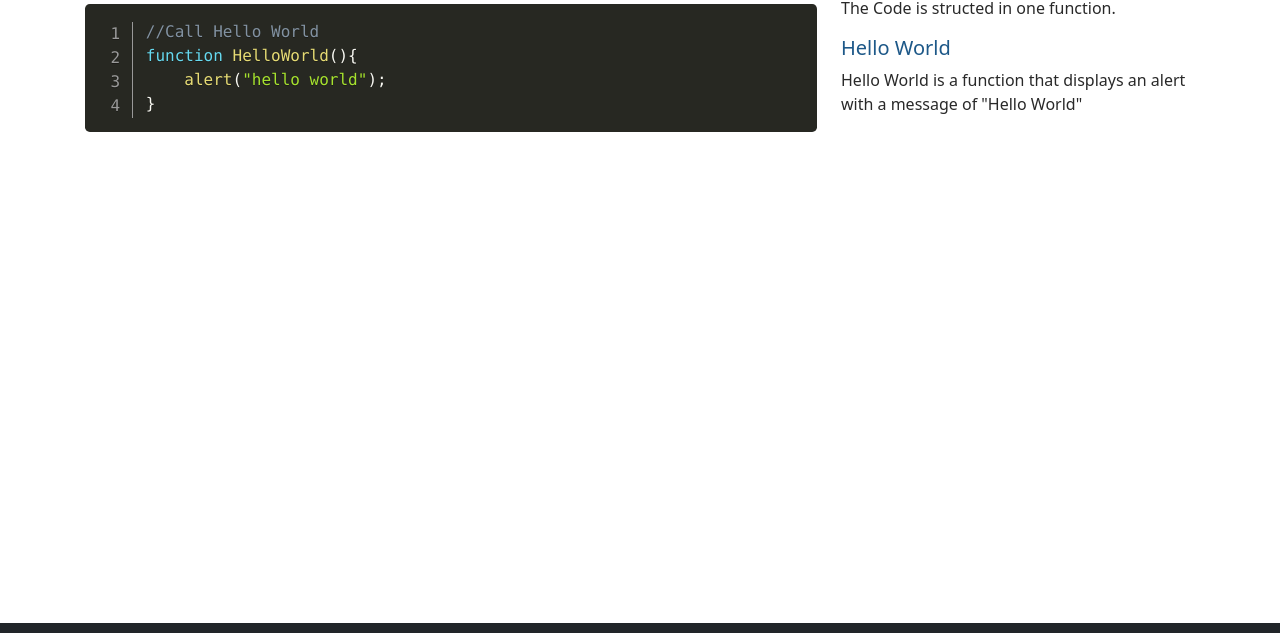
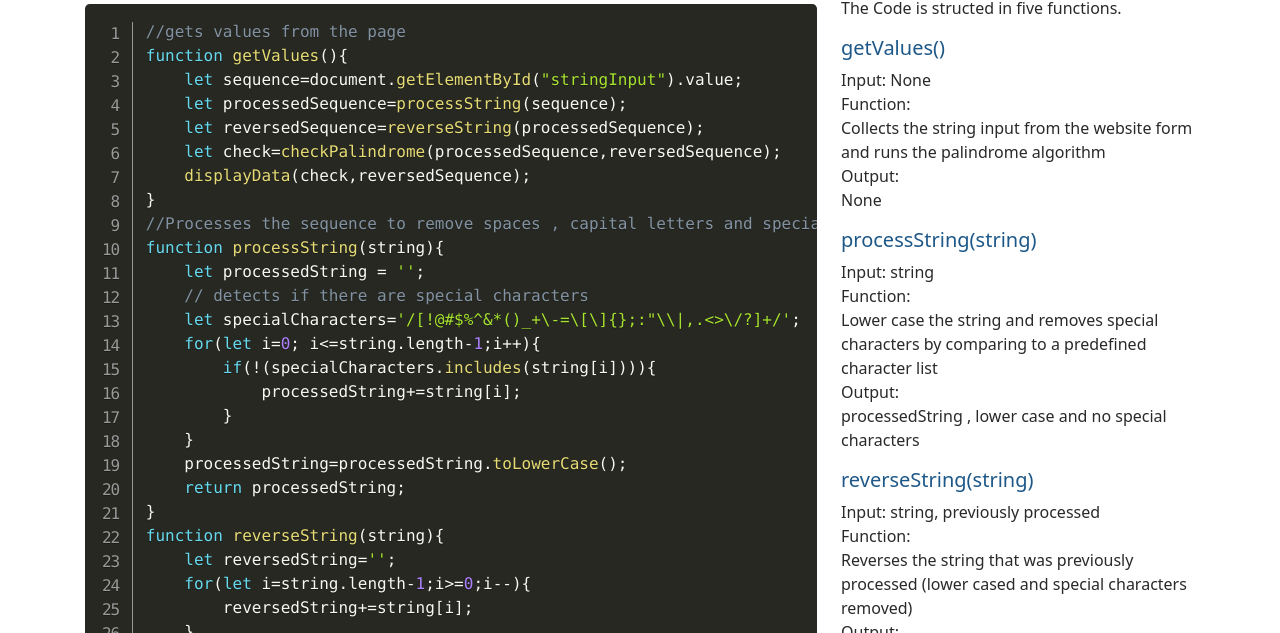
Before and after one commit to Rhaegar2012/Tacocat, a plain HTML site: page code.html in a window 1280 px wide. Shown: the part 111-744 px from the top of the page. Drawn offline with nearby package versions, Linux system fonts and the light colour scheme.

Commit message:
08252021-Final Commit
Excercise Done

```diff
--- a/code.html
+++ b/code.html
@@ -41,7 +41,7 @@
                     <a class="nav-link active" aria-current="page" href="/code.html">The Code</a>
                 </li>
                 <li class="nav-item">
-                    <a class="nav-link" target="_blank" href="#">Git Repo</a>
+                    <a class="nav-link" target="_blank" href="https://github.com/Rhaegar2012/Tacocat">Git Repo</a>
                 </li>
                 <li class="nav-item">
                     <a class="nav-link" target="_blank" href="https://josetellezdev.netlify.app/">About</a>
@@ -58,17 +58,102 @@
             <div class="col-lg-8">
                 <pre class="line-numbers">
                     <code class="language-javascript">
-                        //Call Hello World
-                        function HelloWorld(){
-                            alert("hello world");
-                        }
+                        //gets values from the page
+function getValues(){
+    let sequence=document.getElementById("stringInput").value;
+    let processedSequence=processString(sequence);
+    let reversedSequence=reverseString(processedSequence);
+    let check=checkPalindrome(processedSequence,reversedSequence);
+    displayData(check,reversedSequence);
+}
+//Processes the sequence to remove spaces , capital letters and special characters
+function processString(string){
+    let processedString = '';
+    // detects if there are special characters
+    let specialCharacters='/[!@#$%^&*()_+\-=\[\]{};:"\\|,.<>\/?]+/';
+    for(let i=0; i<=string.length-1;i++){
+        if(!(specialCharacters.includes(string[i]))){
+            processedString+=string[i];
+        }
+    }
+    processedString=processedString.toLowerCase();
+    return processedString;
+}
+function reverseString(string){
+    let reversedString='';
+    for(let i=string.length-1;i>=0;i--){
+        reversedString+=string[i];
+    }
+    return reversedString;
+
+}
+function checkPalindrome(string, reversedString){
+    if(string==reversedString){
+        return true;
+    }else{
+        return false;
+    }
+
+}
+function displayData(checkResult,reversedString){
+    let jumboTron=document.getElementById("jumbotronOutput");
+    let jumboTemplate=document.getElementById("jumboTemplate");
+    let jumboElement=document.importNode(jumboTemplate.content,true);
+    let jumboText=jumboElement.querySelectorAll("p");
+    if(checkResult){
+        jumboText[0].textContent=`the string is a palindrome, the reversed string is ${reversedString}`;
+    }else{
+        jumboText[0].textContent=`the string is not a palindrome, the reversed string is ${reversedString}`;
+    }
+    jumboTron.appendChild(jumboElement);
+
+
+}
                     </code>
                 </pre>
             </div>
             <div class="col-lg-4">
-                <p> The Code is structed in one function.</p>
-                <h5>Hello World</h5>
-                <p>Hello World is a function that displays an alert with a message of "Hello World"</p>
+                <p> The Code is structed in five functions.</p>
+                <h5>getValues()</h5>
+                <p>
+                    Input: None <br>
+                    Function: <br>
+                    Collects the string input from the website form and runs the palindrome algorithm <br>
+                    Output: <br>
+                    None<br>
+                </p>
+                <h5>processString(string)</h5>
+                <p>
+                    Input: string<br>
+                    Function:<br>
+                    Lower case the string and removes special characters by comparing to a predefined character list<br>
+                    Output:<br>
+                    processedString , lower case and no special characters
+                </p>
+                <h5>reverseString(string)</h5>
+                <p>
+                    Input: string, previously processed <br>
+                    Function: <br>
+                    Reverses the string that was previously processed (lower cased and special characters removed)<br>
+                    Output:<br>
+                    Reversed string<br>
+                </p>
+                <h5>checkPalindrome(processedString, reversedString)</h5>
+                <p>
+                    Input: processed string , reversed string <br>
+                    Function: <br>
+                    Compares the processed string and reversed string , returns true if they are equal<br>
+                    Output: <br>
+                    True if the strings are equal , false if they are not <br>
+                </p>
+                <h5>displayData()</h5>
+                <p>
+                    Input: checkResult , bool ,reversed string <br>
+                    Function: <br>
+                    Utilizes an html template to display the algorithm's result in a jumbotron element<br>
+                    Output:<br>
+                    None
+                </p>
             </div>
         </div>
     </div>
--- a/js/site.js
+++ b/js/site.js
@@ -37,6 +37,7 @@ function checkPalindrome(string, reversedString){
 }
 function displayData(checkResult,reversedString){
     let jumboTron=document.getElementById("jumbotronOutput");
+    jumboTron.innerHTML="";
     let jumboTemplate=document.getElementById("jumboTemplate");
     let jumboElement=document.importNode(jumboTemplate.content,true);
     let jumboText=jumboElement.querySelectorAll("p");
```
Also changed, not shown: app.html (+1 -1 lines), index.html (+2 -2 lines), img/tacocat.png (added).
